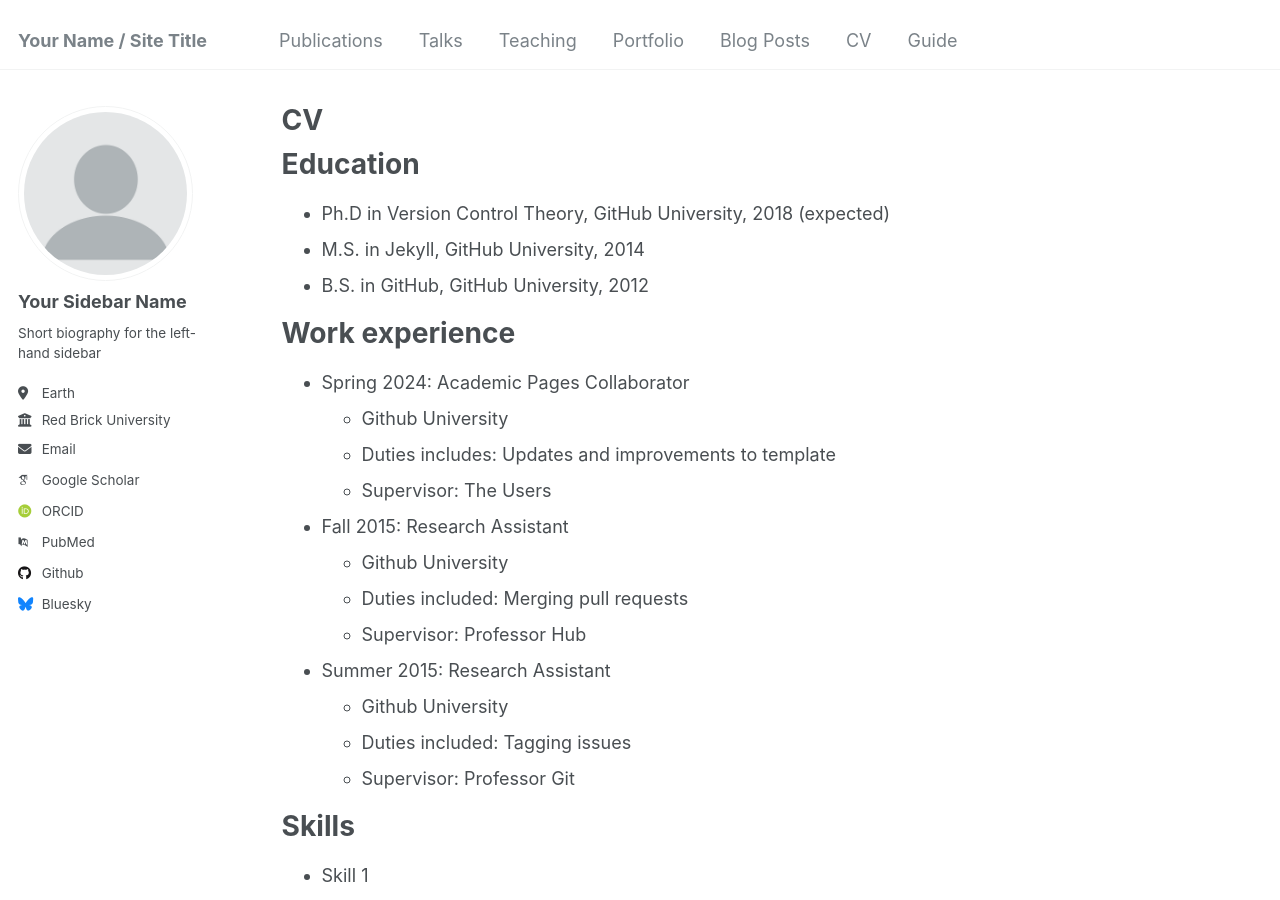
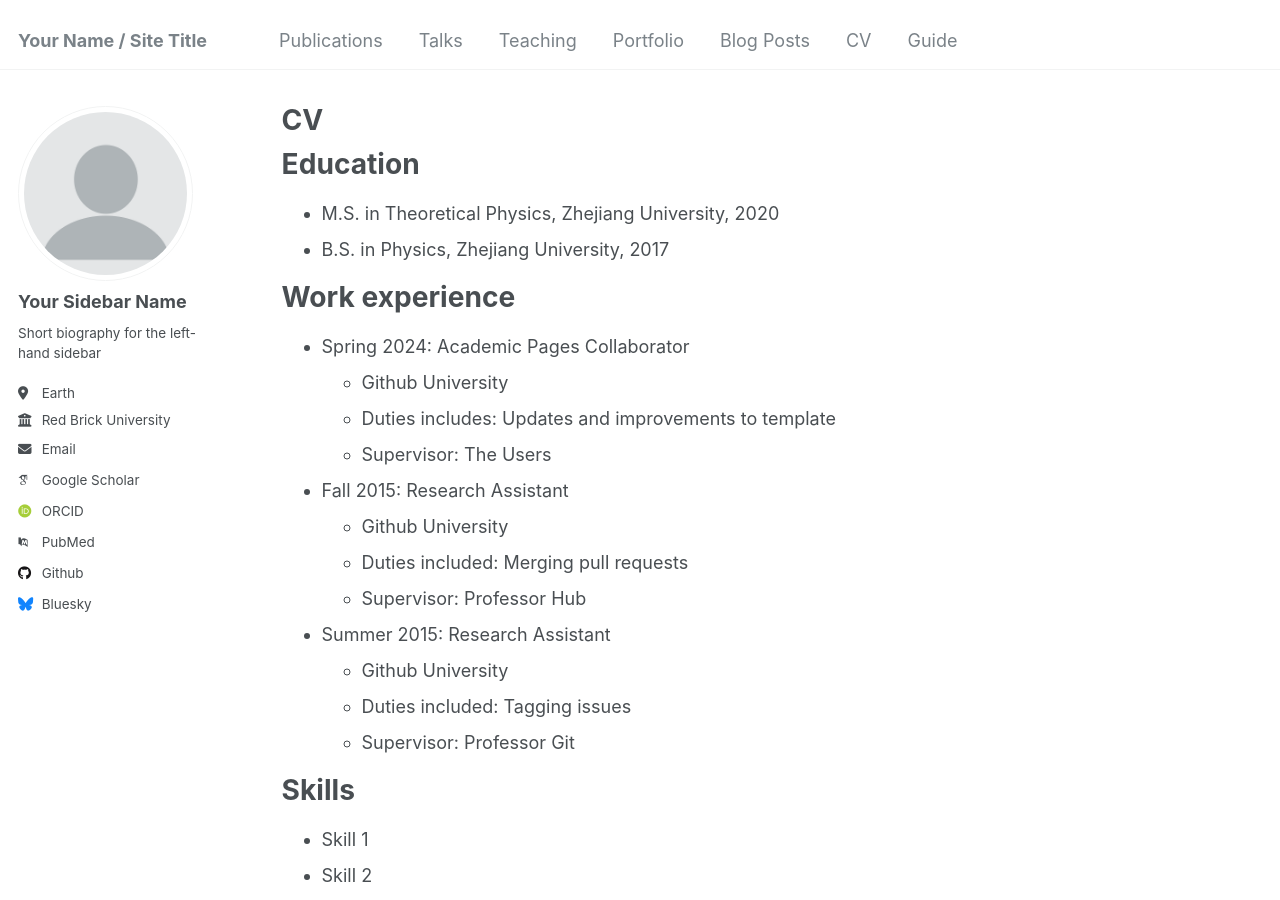
Before and after one commit to IoannesStephanus-xbl/xbl, a Jekyll site: the page built from _pages/cv.md, in a window 1280 px wide and 900 px high. Built offline with Jekyll 4.4.1, drawn with Linux system fonts in a browser that asks for light colours; some web fonts are replaced.

Commit message:
Update cv.md

```diff
--- a/_pages/cv.md
+++ b/_pages/cv.md
@@ -11,9 +11,8 @@ redirect_from:
 
 Education
 ======
-* Ph.D in Version Control Theory, GitHub University, 2018 (expected)
-* M.S. in Jekyll, GitHub University, 2014
-* B.S. in GitHub, GitHub University, 2012
+* M.S. in Theoretical Physics, Zhejiang University, 2020
+* B.S. in Physics, Zhejiang University, 2017
 
 Work experience
 ======
```
